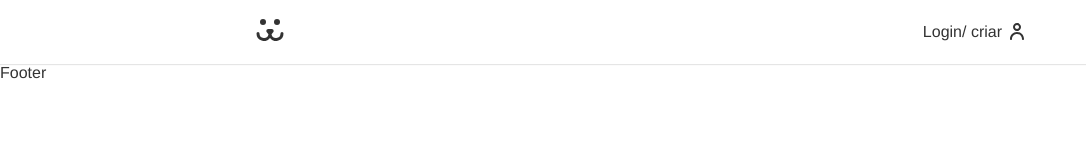
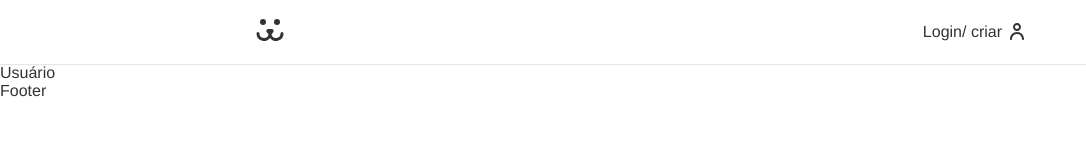
Before and after one commit to thiagonmiziara/dogs, a React (Create React App) app in the folder dogs/: page /conta in a window 1280 px wide. Before the commit this address had no page. Shown: the top 160 px of the page, without its empty margins (0-1086 px from the left). Built offline with nearby package versions, Linux system fonts and the light colour scheme.

Commit message:
Add component User

```diff
--- a/dogs/src/App.js
+++ b/dogs/src/App.js
@@ -1,11 +1,12 @@
 import React from "react";
 import "./App.css";
 import { BrowserRouter, Routes, Route } from "react-router-dom";
+import { UserStorage } from "./UserContext";
 import Footer from "./Components/Footer";
 import Header from "./Components/Header";
 import Home from "./Components/Home";
 import Login from "./Components/Login/Login";
-import { UserStorage } from "./UserContext";
+import User from "./Components/User/User";
 
 const App = () => {
   return (
@@ -15,7 +16,8 @@
           <Header />
           <Routes>
             <Route path="/" element={<Home />} />
-            <Route path="/login/*" element={<Login />} />
+            <Route path="login/*" element={<Login />} />
+            <Route path="conta/*" element={<User />} />
           </Routes>
           <Footer />
         </UserStorage>
--- /dev/null
+++ b/dogs/src/Components/User/User.jsx
@@ -0,0 +1,11 @@
+import React from 'react'
+
+const User = () => {
+  return (
+    <div>
+      Usuário
+    </div>
+  )
+}
+
+export default User;
```
Also changed, not shown: 1 other file (tests, documents, lock files or other folders).
